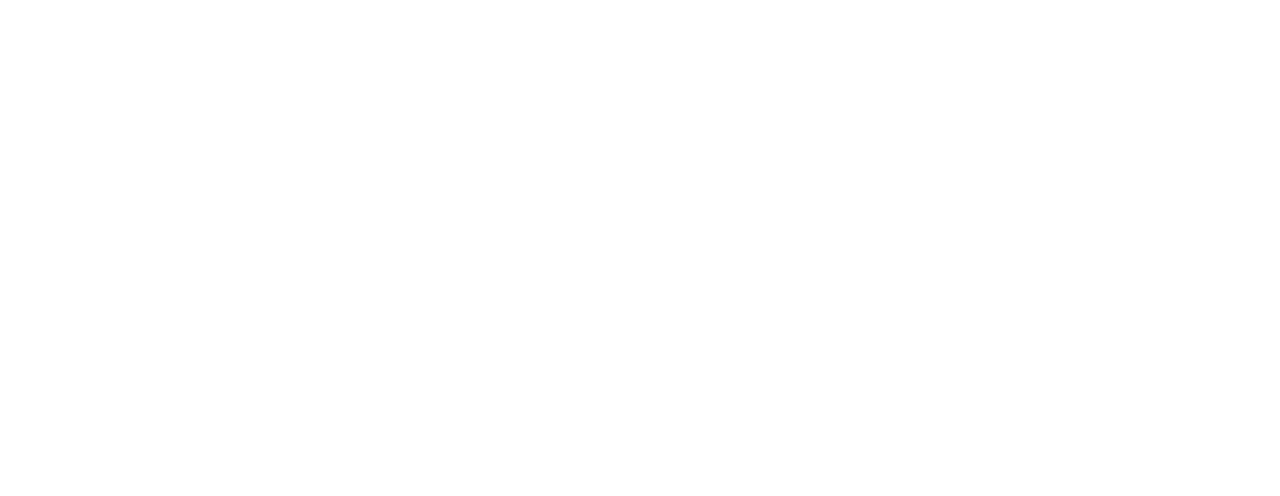
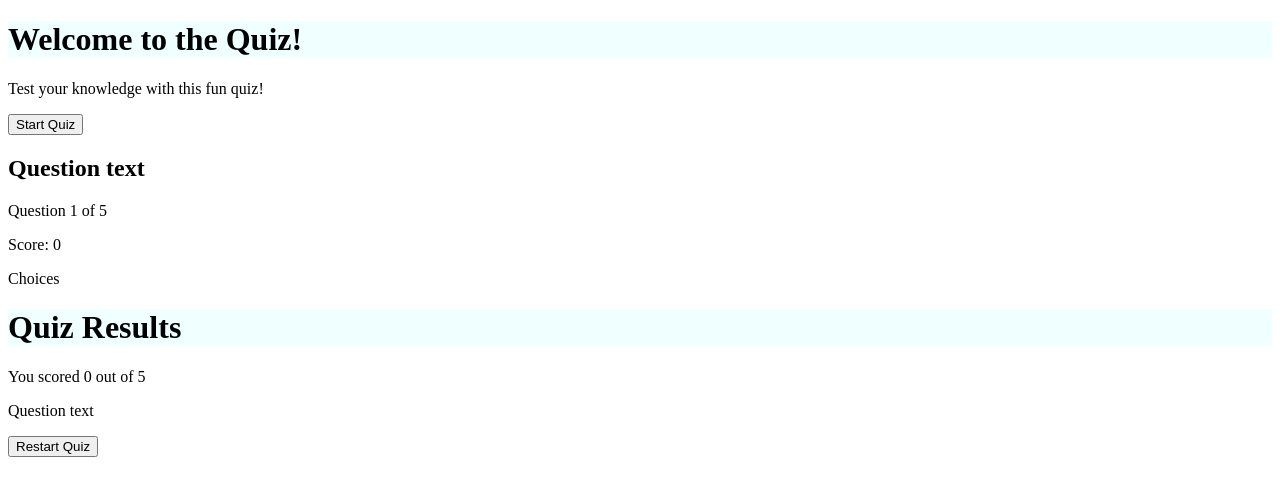
Before and after one commit to Agalya141/Quiz_Project, a plain HTML site: page index.html in a window 1280 px wide. Drawn offline with Linux system fonts and the light colour scheme.

Commit message:
Add HTML structure for quiz game (start, quiz, result screens)

```diff
--- a/index.html
+++ b/index.html
@@ -2,11 +2,40 @@
 <html>
   <head>
     <meta charset="UTF-8" />
-    <title>Quiz</title>
+    <title>Quiz Game</title>
     <meta name="viewport" content="width=device-width, initial-scale=1.0" />
     <link rel="stylesheet" href="style.css" />
   </head>
   <body>
+    <div class="container">
+      <div class="start" id="start-screen">
+        <h1>Welcome to the Quiz!</h1>
+        <p>Test your knowledge with this fun quiz!</p>
+        <button id="start-button">Start Quiz</button>
+      </div>
+
+      <div class="quiz-screen" id="quiz-screen">
+        <h2 class="question">Question text</h2>
+        <div class="question-marks">
+          <p>
+            Question <span class="current-question">1</span> of
+            <span class="total-questions">5</span>
+          </p>
+          <p class="score">Score: <span class="current-score">0</span></p>
+        </div>
+        <div class="choice" id="answer-container">Choices</div>
+        <div class="progress-bar"></div>
+      </div>
+      <div class="result-screen" id="result-screen">
+        <h1>Quiz Results</h1>
+        <p class="final-score">
+          You scored <span class="final-score-value">0</span> out of
+          <span class="total-questions">5</span>
+        </p>
+        <p class="question-text">Question text</p>
+        <button id="restart-button">Restart Quiz</button>
+      </div>
+    </div>
     <script src="script.js"></script>
   </body>
 </html>
```
